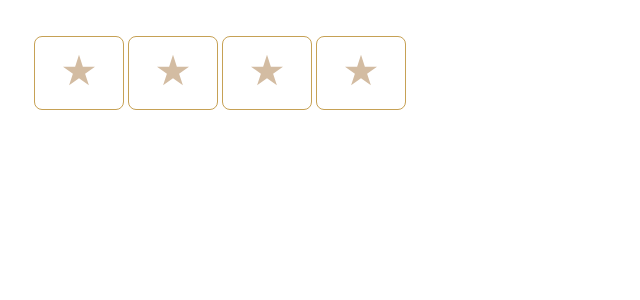
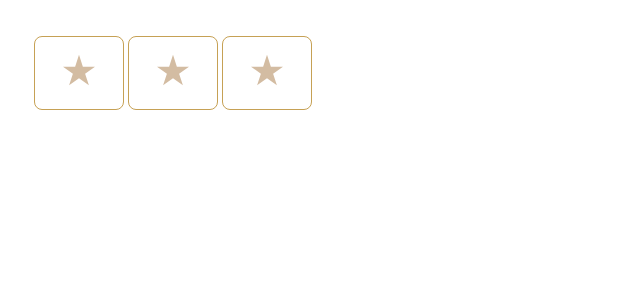
Before and after one commit to GensengG/Props.stars, a React (Vite) app: page / in a window 1280 px wide. Shown: the top 300 px of the page, without its empty margins (0-640 px from the left). Built offline with nearby package versions, Linux system fonts and the light colour scheme; a web font is replaced by a local one.

Commit message:
Update Stars.tsx

```diff
--- a/components/Stars.tsx
+++ b/components/Stars.tsx
@@ -1,8 +1,9 @@
 import { Star } from './Star.tsx';
+import { starItem } from "../src/index.ts"
 
 export const Stars = () => {
-let count:number = 4;
-let starsArr: any = [];
+let count:number = 3;
+let starsArr:starItem[] = [];
 function starsFunk(count: number){
     starsArr = [];
     for(let i = 0; i < count; i += 1){
```
